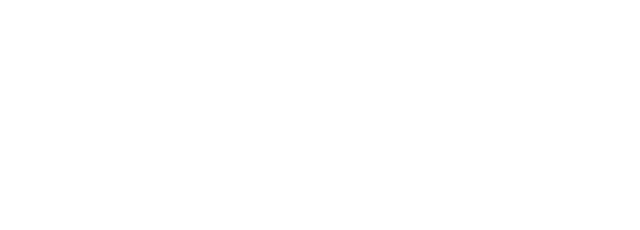
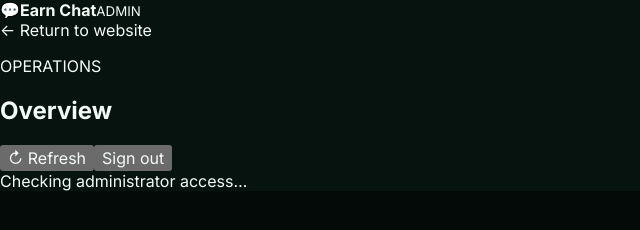
Before and after one commit to KSamtoclef/-Earn-new-chat, a plain HTML site: page admin.html in a window 1280 px wide. Shown: the whole page, without its empty margins (0-640 px from the left). Drawn offline with nearby package versions, Linux system fonts and the light colour scheme.

Commit message:
Build secure Stage 7 admin shell

```diff
--- a/admin.html
+++ b/admin.html
@@ -4,10 +4,31 @@
   <meta charset="utf-8">
   <meta name="viewport" content="width=device-width,initial-scale=1,viewport-fit=cover">
   <meta name="robots" content="noindex,nofollow">
+  <meta name="theme-color" content="#07130f">
   <title>Earn Chat Admin</title>
+  <link rel="preconnect" href="https://fonts.googleapis.com">
+  <link rel="preconnect" href="https://fonts.gstatic.com" crossorigin>
+  <link href="https://fonts.googleapis.com/css2?family=Inter:wght@400;500;600;700&family=Space+Grotesk:wght@600;700&display=swap" rel="stylesheet">
+  <link rel="stylesheet" href="assets/css/tokens.css">
+  <link rel="stylesheet" href="assets/css/admin.css">
+  <script defer src="https://cdn.jsdelivr.net/npm/@supabase/supabase-js@2"></script>
+  <script type="module" src="assets/js/admin.js"></script>
 </head>
 <body>
-  <!-- Admin markup is intentionally deferred until the compatibility audit passes. -->
-  <main id="admin-app" aria-live="polite"></main>
+  <div class="admin-shell">
+    <aside class="admin-sidebar">
+      <a class="admin-brand" href="admin.html"><span>💬</span><b>Earn Chat</b><small>ADMIN</small></a>
+      <nav id="admin-tabs" aria-label="Admin sections"></nav>
+      <a class="back-link" href="index.html">← Return to website</a>
+    </aside>
+    <section class="admin-workspace">
+      <header class="admin-header">
+        <div><p>OPERATIONS</p><h1 id="page-title">Overview</h1></div>
+        <div class="admin-header-actions"><button id="refresh-button" type="button">↻ Refresh</button><button id="signout-button" type="button">Sign out</button></div>
+      </header>
+      <main id="admin-app" aria-live="polite"><div class="admin-loading"><i></i><span>Checking administrator access…</span></div></main>
+    </section>
+  </div>
+  <div id="admin-toast" class="admin-toast" role="status" aria-live="polite" hidden></div>
 </body>
 </html>
```
